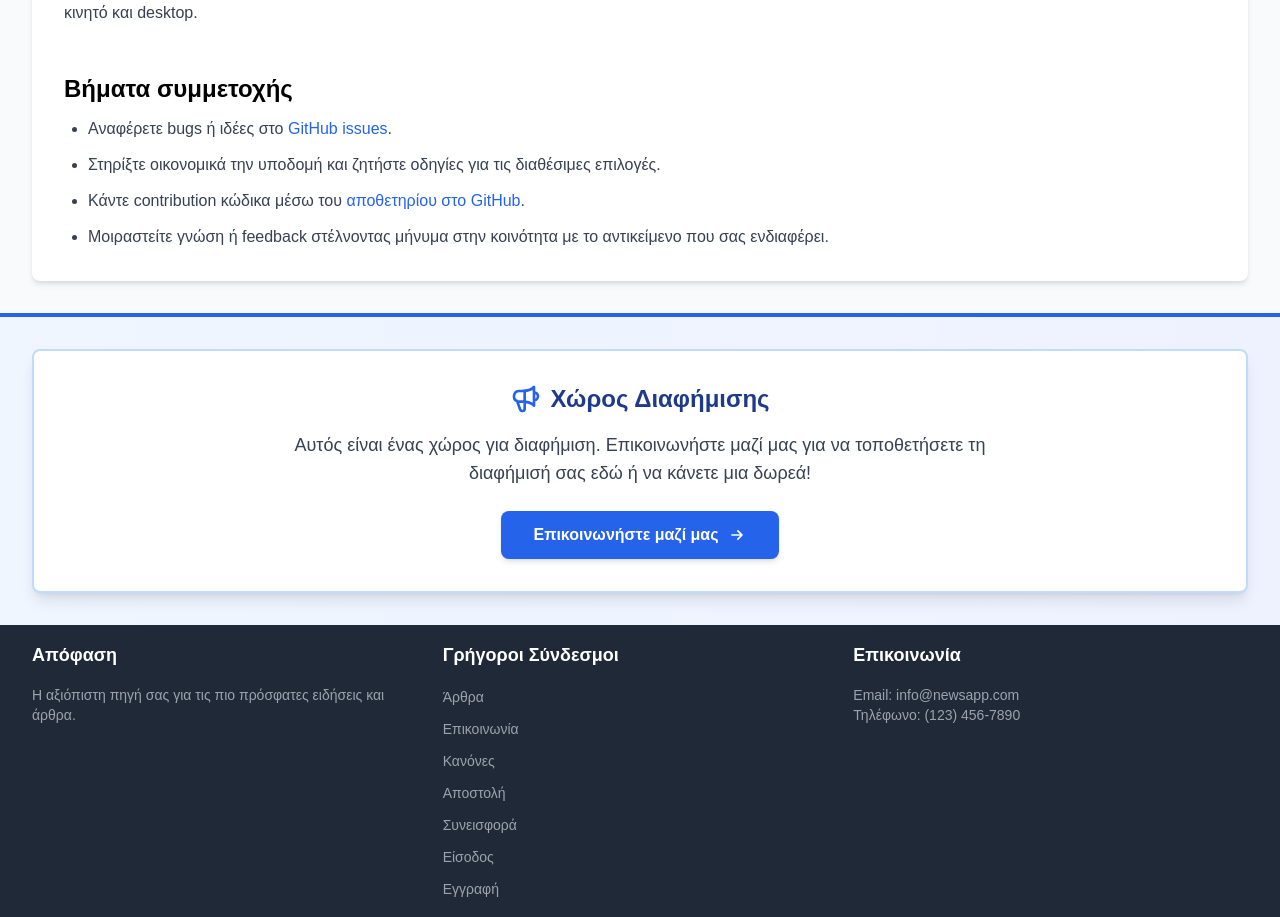
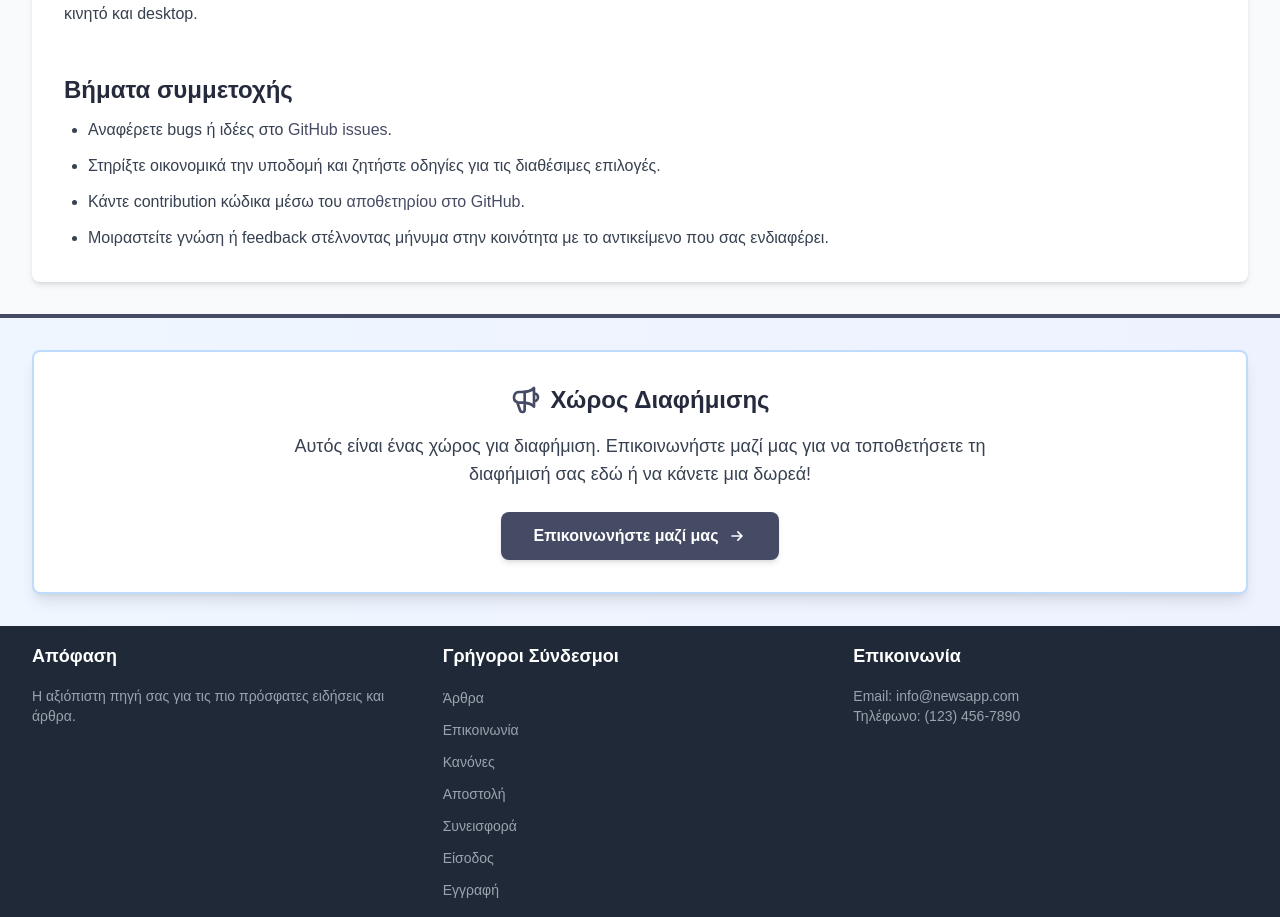
Before and after one commit to Antoniskp/appofasiv8, a Next.js app: page /contribute in a window 1280 px wide. Shown: the part 1565-2482 px from the top of the page. Built offline with nearby package versions, Linux system fonts and the light colour scheme.

Commit message:
Adopt Pantone-inspired palette
Co-authored-by: Antoniskp <8067719+Antoniskp@users.noreply.github.com>

```diff
--- a/app/globals.css
+++ b/app/globals.css
@@ -3,8 +3,8 @@
 @tailwind utilities;
 
 :root {
-  --background: #ffffff;
-  --foreground: #000000;
+  --background: #d6d2c4;
+  --foreground: #262a3d;
 }
 
 body {
@@ -34,7 +34,7 @@ select:-webkit-autofill:focus {
   }
 
   .btn-secondary {
-    @apply inline-block bg-white text-blue-600 px-6 py-3 rounded-lg font-semibold hover:bg-gray-100 transition border border-blue-600;
+    @apply inline-block bg-white text-blue-600 px-6 py-3 rounded-lg font-semibold hover:bg-seafoam transition border border-blue-600;
   }
 
   /* Card Styles */
--- a/components/TopNav.js
+++ b/components/TopNav.js
@@ -67,11 +67,11 @@ export default function TopNav() {
   };
 
   return (
-    <nav className="bg-white shadow-md">
+    <nav className="bg-sand shadow-md border-b border-seafoam/70">
       <div className="app-container">
         <div className="flex h-16 items-center justify-between">
           <div className="flex items-center">
-            <Link href="/" className="flex items-center text-xl font-bold text-black">
+            <Link href="/" className="flex items-center text-xl font-bold text-blue-900">
               Απόφαση
             </Link>
             <div className="hidden sm:ml-6 sm:flex sm:space-x-8">
@@ -94,7 +94,7 @@ export default function TopNav() {
               <div className="relative" ref={userMenuRef}>
                 <button
                   type="button"
-                  className="inline-flex items-center gap-2 text-sm font-medium text-black hover:text-blue-700 focus-visible:outline focus-visible:outline-2 focus-visible:outline-offset-2 focus-visible:outline-blue-600"
+                  className="inline-flex items-center gap-2 text-sm font-medium text-blue-900 hover:text-blue-700 focus-visible:outline focus-visible:outline-2 focus-visible:outline-offset-2 focus-visible:outline-blue-600"
                   onClick={() => setIsUserMenuOpen((open) => !open)}
                   onKeyDown={handleUserMenuKeyDown}
                   aria-haspopup="true"
@@ -114,12 +114,12 @@ export default function TopNav() {
                     role="menu"
                     aria-labelledby="desktop-user-menu-button"
                     onKeyDown={handleUserMenuKeyDown}
-                    className="absolute right-0 z-20 mt-2 w-52 rounded-md border border-gray-200 bg-white py-1 shadow-lg"
+                    className="absolute right-0 z-20 mt-2 w-52 rounded-md border border-seafoam bg-white py-1 shadow-lg"
                   >
                     <Link
                       href="/profile"
                       role="menuitem"
-                      className={`flex items-center gap-2 px-4 py-2 text-sm text-black hover:bg-gray-50 ${isActive('/profile')}`}
+                      className={`flex items-center gap-2 px-4 py-2 text-sm text-blue-900 hover:bg-seafoam/40 ${isActive('/profile')}`}
                     >
                       <UserCircleIcon className="h-4 w-4" aria-hidden="true" />
                       Profile
@@ -127,7 +127,7 @@ export default function TopNav() {
                     <Link
                       href="/editor"
                       role="menuitem"
-                      className="flex items-center gap-2 px-4 py-2 text-sm text-black hover:bg-gray-50"
+                      className="flex items-center gap-2 px-4 py-2 text-sm text-blue-900 hover:bg-seafoam/40"
                     >
                       <PlusIcon className="h-4 w-4" aria-hidden="true" />
                       New Article
@@ -147,7 +147,7 @@ export default function TopNav() {
               <>
                 <Link
                   href="/login"
-                  className="inline-flex items-center gap-2 text-sm font-medium text-black hover:text-blue-700"
+                  className="inline-flex items-center gap-2 text-sm font-medium text-blue-900 hover:text-blue-700"
                 >
                   <ArrowLeftOnRectangleIcon className="h-4 w-4" aria-hidden="true" />
                   Είσοδος
@@ -164,7 +164,7 @@ export default function TopNav() {
           </div>
           <button
             type="button"
-            className="inline-flex items-center justify-center rounded-md p-2 text-black hover:bg-gray-100 sm:hidden"
+            className="inline-flex items-center justify-center rounded-md p-2 text-blue-900 hover:bg-seafoam/40 sm:hidden"
             aria-controls="mobile-menu"
             aria-expanded={isMenuOpen}
             onClick={() => setIsMenuOpen((open) => !open)}
@@ -183,7 +183,7 @@ export default function TopNav() {
         </div>
       </div>
         <div className={`sm:hidden ${isMenuOpen ? 'block' : 'hidden'}`} id="mobile-menu">
-        <div className="border-t border-gray-200 px-4 py-3 space-y-2">
+        <div className="border-t border-seafoam px-4 py-3 space-y-2">
           <Link
             href="/articles"
             className={`block text-base font-medium text-black ${isActive('/articles')}`}
@@ -197,12 +197,12 @@ export default function TopNav() {
             Ειδήσεις
           </Link>
         </div>
-          <div className="border-t border-gray-200 px-4 py-3 space-y-3">
+          <div className="border-t border-seafoam px-4 py-3 space-y-3">
             {user ? (
               <div ref={mobileUserMenuRef}>
                 <button
                   type="button"
-                  className="flex w-full items-center justify-between rounded-md border border-gray-200 bg-white px-3 py-2 text-sm font-medium text-black shadow-sm"
+                  className="flex w-full items-center justify-between rounded-md border border-seafoam bg-white px-3 py-2 text-sm font-medium text-blue-900 shadow-sm"
                   onClick={() => setIsUserMenuOpen((open) => !open)}
                   onKeyDown={handleUserMenuKeyDown}
                   aria-haspopup="true"
@@ -226,7 +226,7 @@ export default function TopNav() {
                   <Link
                     href="/profile"
                     role="menuitem"
-                    className={`flex items-center gap-2 text-base font-medium text-black ${isActive('/profile')}`}
+                      className={`flex items-center gap-2 text-base font-medium text-blue-900 ${isActive('/profile')}`}
                   >
                     <UserCircleIcon className="h-5 w-5" aria-hidden="true" />
                     Profile
@@ -253,7 +253,7 @@ export default function TopNav() {
             <>
               <Link
                 href="/login"
-                className="inline-flex items-center gap-2 text-base font-medium text-black hover:text-blue-700"
+                className="inline-flex items-center gap-2 text-base font-medium text-blue-900 hover:text-blue-700"
               >
                 <ArrowLeftOnRectangleIcon className="h-5 w-5" aria-hidden="true" />
                 Είσοδος
--- a/tailwind.config.js
+++ b/tailwind.config.js
@@ -5,7 +5,19 @@ module.exports = {
     './components/**/*.{js,ts,jsx,tsx,mdx}',
   ],
   theme: {
-    extend: {},
+    extend: {
+      colors: {
+        blue: {
+          500: '#4f5470',
+          600: '#464b65',
+          700: '#3b4058',
+          800: '#2f344b',
+          900: '#262a3d',
+        },
+        seafoam: '#b7c2b2',
+        sand: '#d6d2c4',
+      },
+    },
   },
   plugins: [],
 }
```
Also changed, not shown: 1 other file (tests, documents, lock files or other folders).
